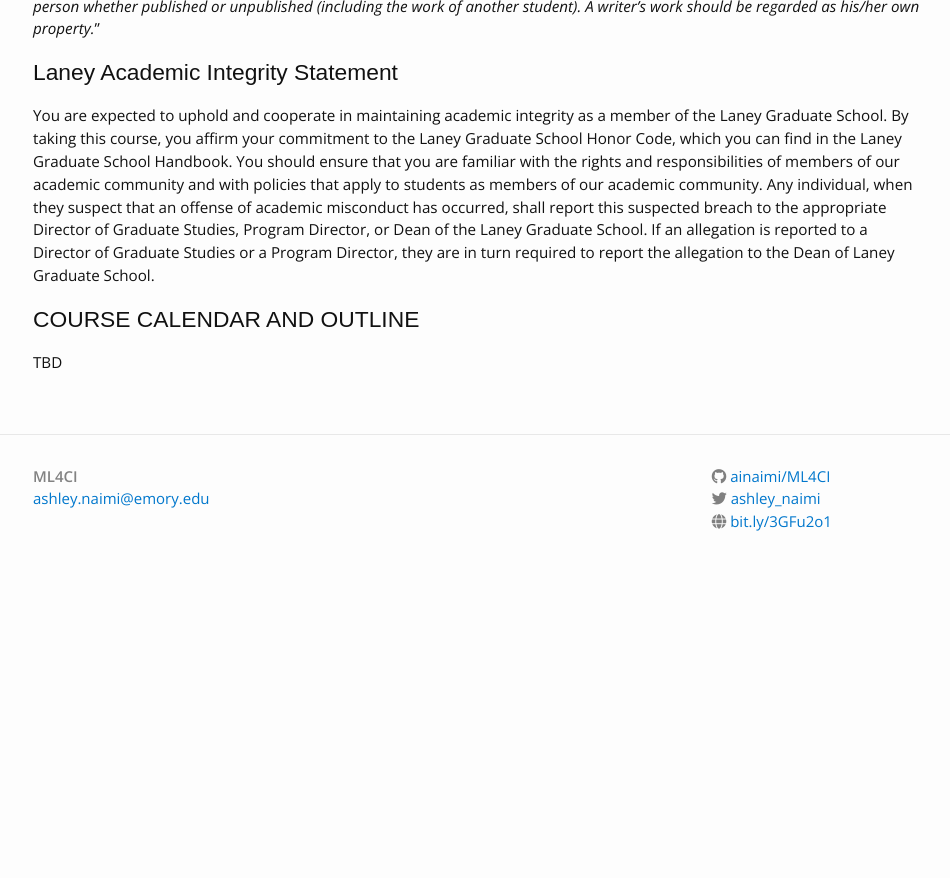
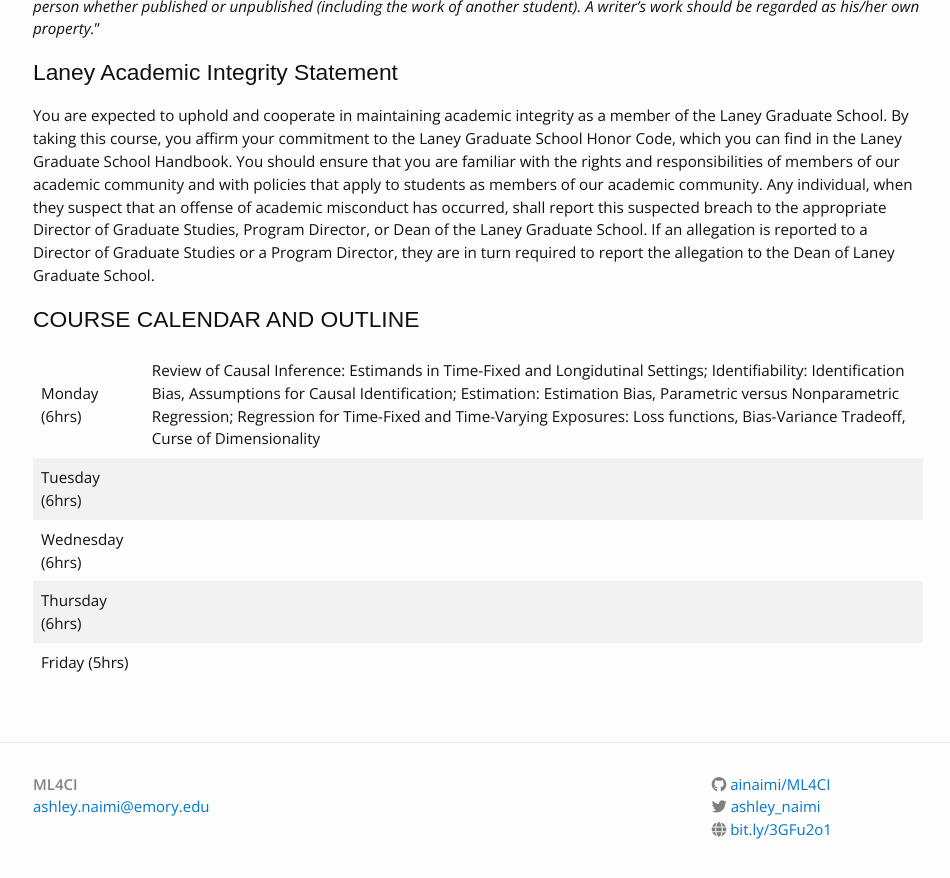
Before and after one commit to ainaimi/ML4CI, a Jekyll site: the page built from syllabus.md, in a window 1280 px wide and 900 px high, scrolled down 3270 px. Shown: the top 878 px of the window, without its empty margins (162-1112 px from the left). Built offline with Jekyll 4.4.1, drawn with Linux system fonts in a browser that asks for light colours; nearby versions of some CDN libraries; before the commit the page ends 3862 px from its top, so only the background shows below that; some of the changed text lies outside the part shown.

Commit message:
updated syllabus test

```diff
--- a/syllabus.md
+++ b/syllabus.md
@@ -30,7 +30,7 @@ __INSTRUCTOR NAME:__ Ashley I. Naimi
 __INSTRUCTOR CONTACT INFORMATION__
 * __EMAIL__: ashley.naimi@emory.edu
 * __SCHOOL ADDRESS OR MAILBOX LOCATION__: CNR 4013
-* __OFFICE HOURS__: TBD
+* __OFFICE HOURS__: By Appointment
 
 __TEACHING ASSISTANT INFORMATION__:
 * __NAME__: TBD
@@ -129,4 +129,8 @@ You are expected to uphold and cooperate in maintaining academic integrity as a
 
 ## COURSE CALENDAR AND OUTLINE
 
-TBD
+| Monday  (6hrs)  | Review of Causal Inference: Estimands in Time-Fixed and Longidutinal Settings; Identifiability: Identification Bias, Assumptions for Causal Identification; Estimation: Estimation Bias, Parametric versus Nonparametric Regression; Regression for Time-Fixed and Time-Varying Exposures: Loss functions, Bias-Variance Tradeoff, Curse of Dimensionality|
+| Tuesday (6hrs) |   |
+| Wednesday (6hrs) |   |
+| Thursday (6hrs)  |   |
+| Friday  (5hrs)  |   |
```
